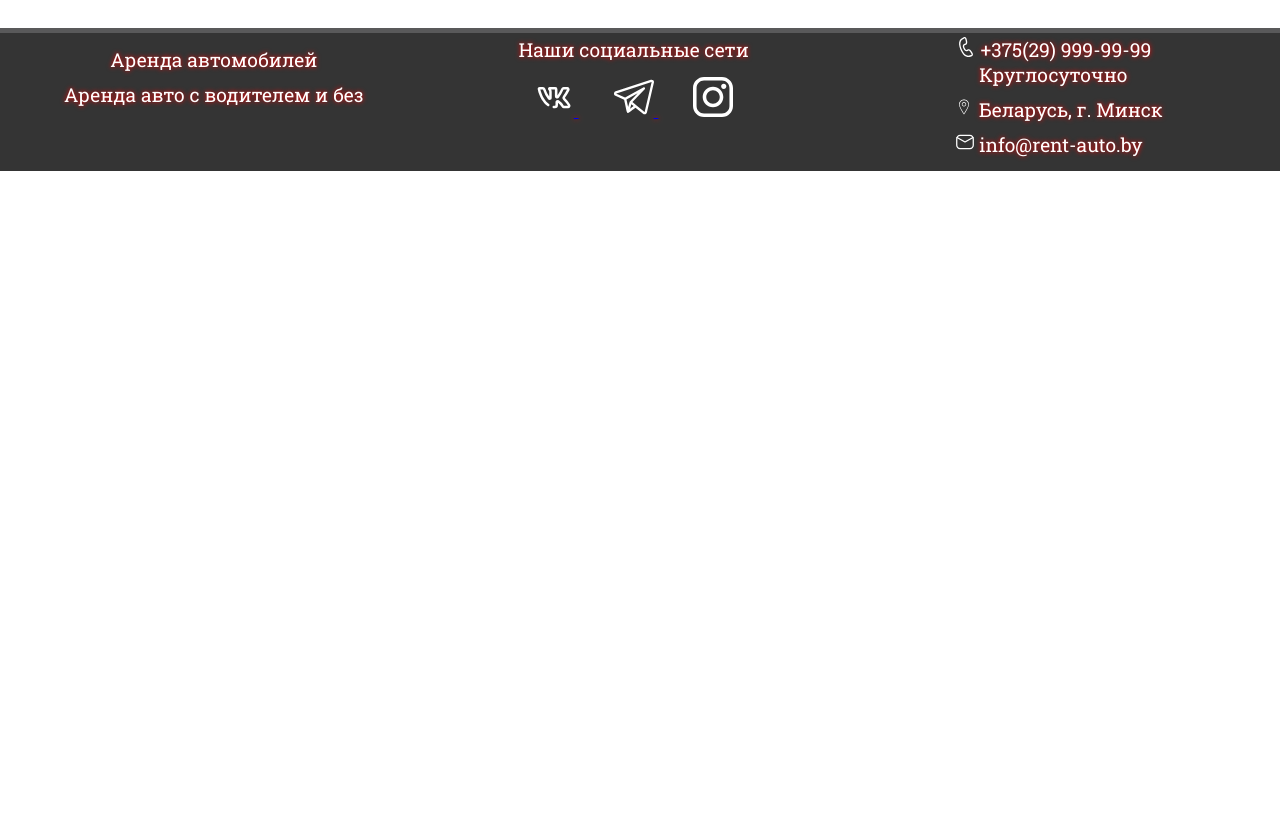
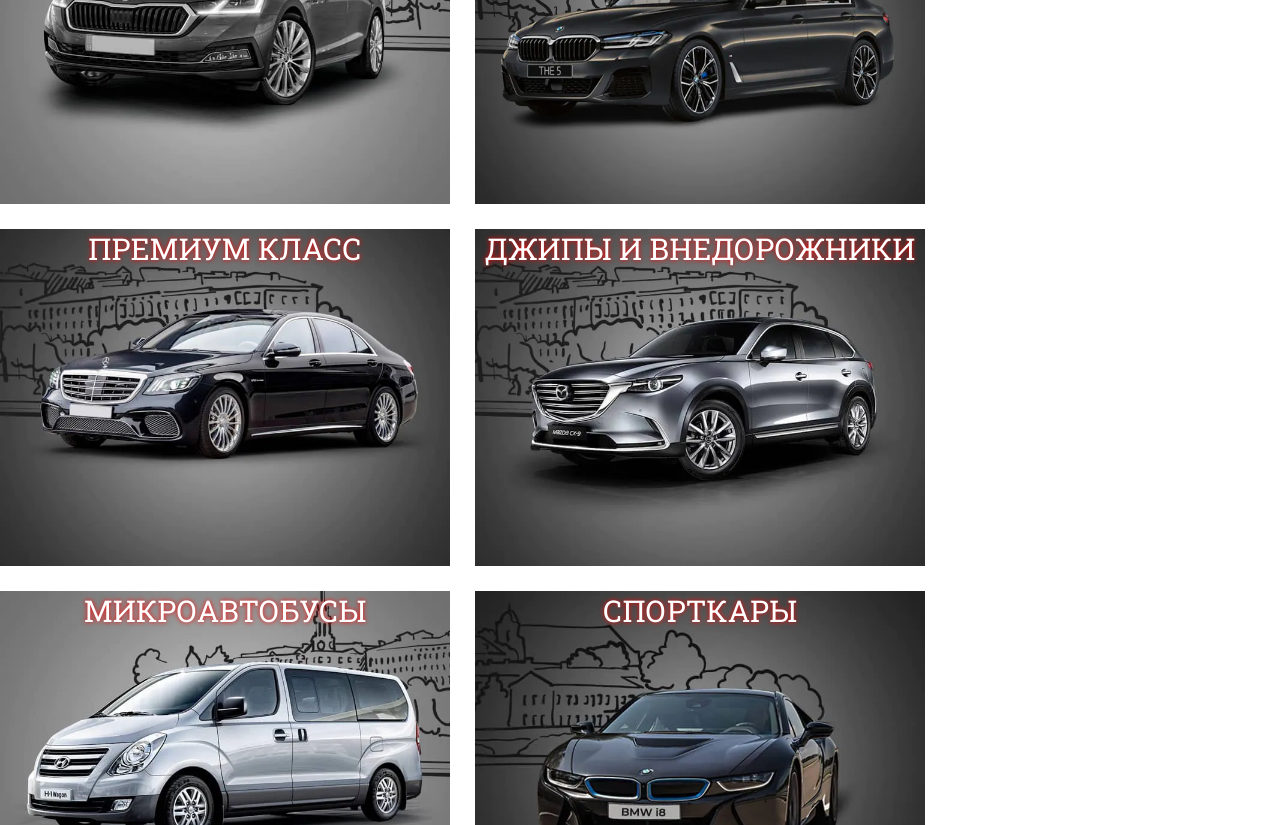
Before and after one commit to Deal-se076/Rent_auto, a plain HTML site: page index.html in a window 1280 px wide. Shown: the part 629-1454 px from the top of the page. Before the commit the page ends 800 px from the top, so only its background shows below. Drawn offline with Linux system fonts and the light colour scheme.

Commit message:
Update main.css

```diff
--- a/css/main.css
+++ b/css/main.css
@@ -9,10 +9,6 @@ body, html {
     width: 100%;
     height: 100%;
 
-}
-img {
-    width: 20px;
-    height: 20px;
 }
 
 hr{
@@ -102,6 +98,10 @@ header > div#mts > img {
     flex-direction: column;
     height: 100%;
 }
+
+
+
+
 #content{
     flex: 1 0 auto;
 }
@@ -174,36 +174,32 @@ footer > div#contakts > div#post {
     margin-left: -10px;
 }
 
-img#av {
-    width: 500px;
-    height: 376px;
-    transition: all.6s ease;
-    -ms-transition: all.6s ease;
-    -o-transition: all.6s ease;
-    -moz-transition: all.6s ease;
-    -webkit-transition: all.6s ease;
+#main {
+    display: flex;
+    flex-wrap: wrap;
+    gap:25px;
+
 }
 
+.block {
 
-.block {
-    display: inline-block;
-    margin-left: 5%;
-    margin-top: 1%;
-    position: relative;
+    width: 450px;
+    aspect-ratio: 4/3;
+   background-size: cover;
 
 }
-    .block:hover #av {
-        width: 510px;
-        height: 386px;
-        margin-left: -10px;
-        margin-top: -10px;
-    }
+
+.block:hover{
+    transform: scale(1.1);
+    transition: 0.5s;
+}
+
     .block:hover .ncar {
         color: red;
 
     }
 .ncar {
-    position: absolute;
+
     bottom: 7%;
     left: 4%;
     color: white;
```
